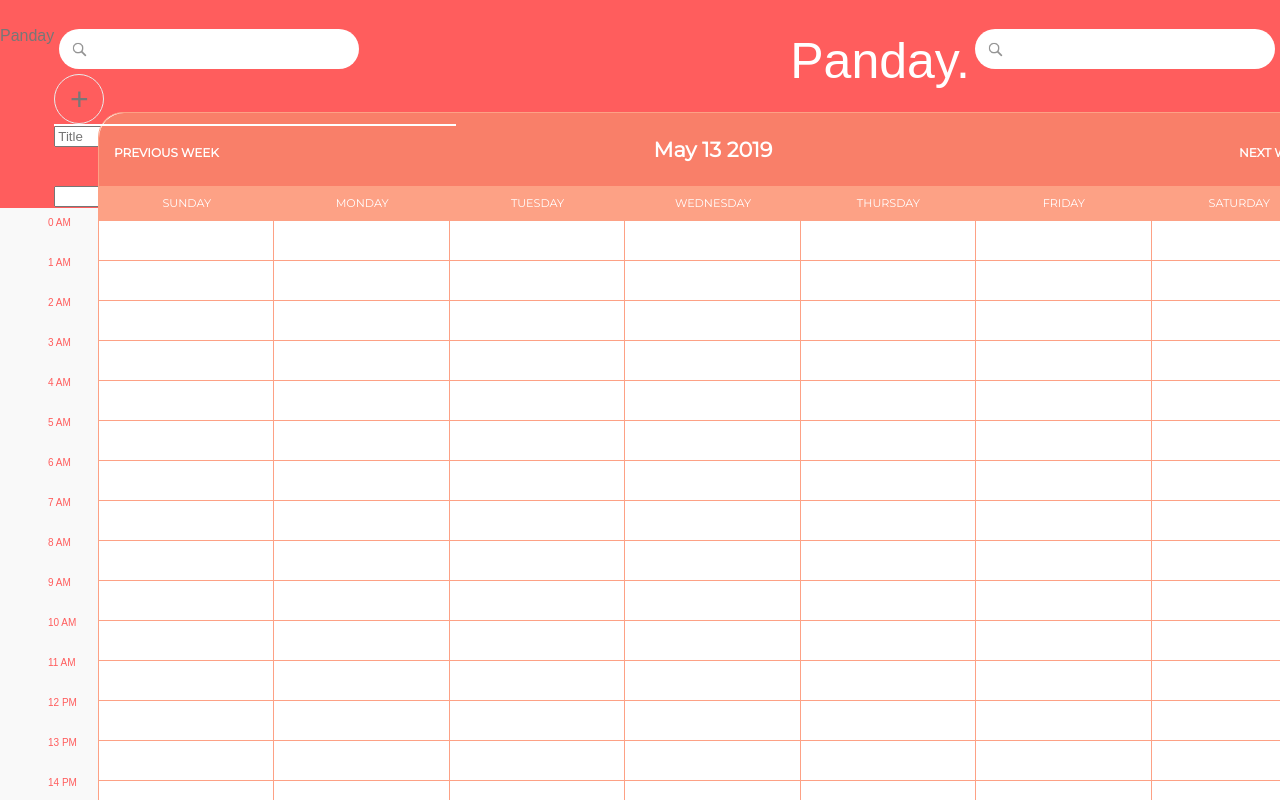
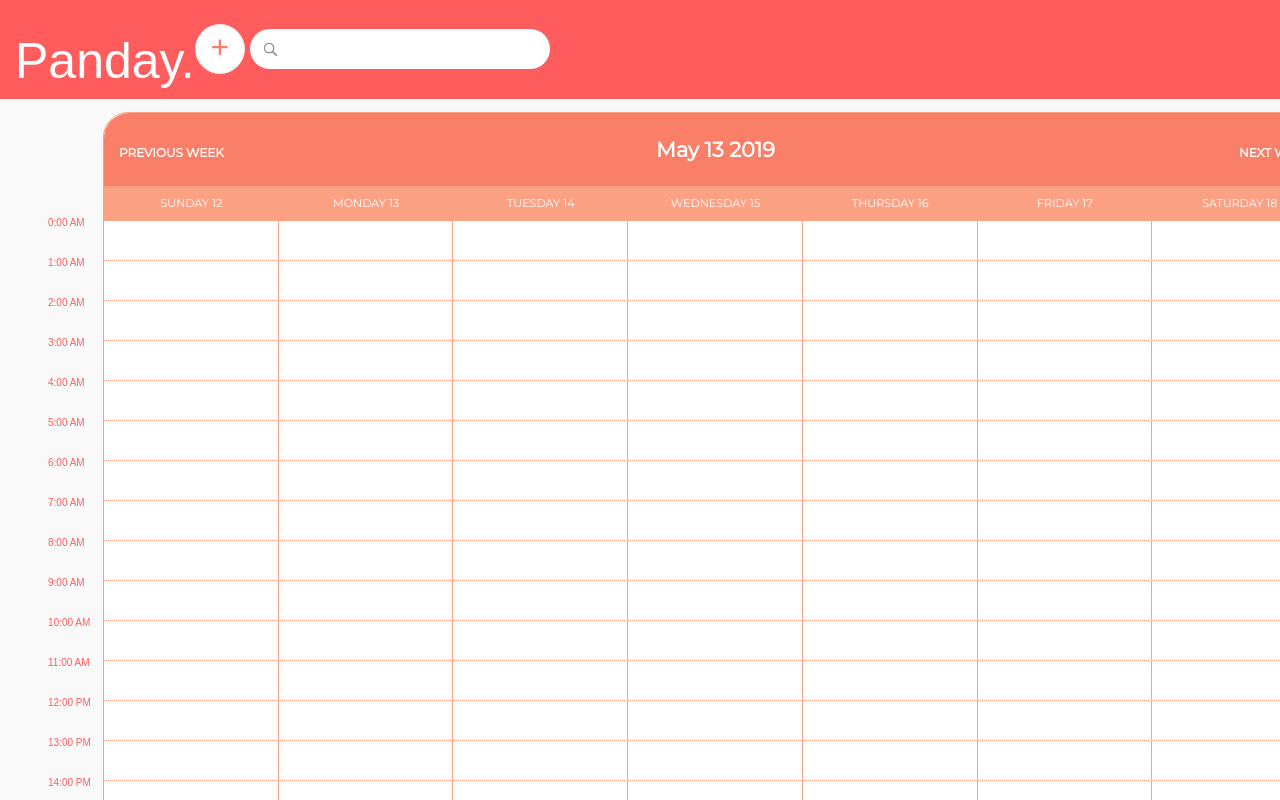
Before and after one commit to alex-lacroix/pandayproject, a React app: page / in a window 1280 px wide. Shown: the top 800 px of the page. Built offline with nearby package versions, Linux system fonts and the light colour scheme; no server answers.

Commit message:
more css

```diff
--- a/src/CalendarWeek.jsx
+++ b/src/CalendarWeek.jsx
@@ -34,7 +34,7 @@ class CalendarWeek extends Component {
   };
 
   renderDays = () => {
-    const dateFormat = "dddd";
+    const dateFormat = "dddd D";
     const days = [];
 
     let startDate = dateFns.startOfWeek(this.state.currentWeek);
@@ -75,7 +75,6 @@ class CalendarWeek extends Component {
     const rows = [];
 
     let days = [];
-    let times = [];
     let day = startDate;
     let formattedDate = "";
 
@@ -94,7 +93,7 @@ class CalendarWeek extends Component {
 
   renderTime = () => {
     const { currentDay } = this.state;
-    const hourFormat = "H A";
+    const hourFormat = "H:mm A";
     const startDay = dateFns.startOfDay(currentDay);
     const timeCol = [];
 
--- a/src/NavBar.jsx
+++ b/src/NavBar.jsx
@@ -18,25 +18,21 @@ class NavBar extends Component {
   };
   render = () => {
     return (
-      <div className="navbar">
-        <h1>Panday</h1>
-        <nav>
-          <ul>
-            <Search />
+      <nav className="navbar">
+        <ul className="ul">
+          <li className="officialName">Panday.</li>
           <li className="categories">
             <p onClick={this.toggleDropdown} className="categories-toggle">
               +
             </p>
             <PickCategory categoriesHeight={this.state.categoriesHeight} />
           </li>
-            <AddEventDetails />
+          {/* <AddEventDetails /> */}
+          <li>
+            <Search />
+          </li>
         </ul>
       </nav>
-        <h1 className="officialName">Panday.</h1>
-        <ul>
-          <Search />
-        </ul>
-      </div>
     );
   };
 }
--- a/src/calendarweek.css
+++ b/src/calendarweek.css
@@ -302,7 +302,7 @@ span:hover::before {
 }
 
 .calendar .body .row {
-  border-bottom: 1px solid var(--border-color);
+  border-bottom: 1.1px dotted var(--border-color);
 }
 
 .timecol {
@@ -311,13 +311,13 @@ span:hover::before {
 
 .timecell {
   position: relative;
-  border-bottom: 1px solid var(--border-color);
+  border-bottom: 2px dotted var(--border-color);
   height: 2em;
 }
 
 .timecol .time {
   display: flex;
-  width: 50px;
+  width: 55px;
   flex-direction: column;
   color: #ff5d5d;
   font-size: 10px;
@@ -340,6 +340,6 @@ span:hover::before {
 }
 
 .calendar .body .weekcell:hover {
-  background-color: #f7ecc3;
+  background-color: #ffeef0;
   opacity: 50%;
 }
--- a/src/main.css
+++ b/src/main.css
@@ -6,9 +6,13 @@ body {
 }
 
 .navbar {
-  display: flex;
   justify-content: space-between;
   background-color: #ff5d5d;
+}
+
+.ul {
+  display: flex;
+  flex-direction: row;
 }
 
 .searchBox {
@@ -43,20 +47,23 @@ body {
 }
 
 .categories-toggle {
-  display: flex;
-  justify-content: center;
   align-items: center;
+  background-color: #fff;
   border: 1px solid #eaeaea;
   border-radius: 50%;
+  color: #f97f69;
   cursor: pointer;
+  display: flex;
+  height: 50px;
+  justify-content: center;
+  padding-bottom: 4px;
   width: 50px;
-  height: 50px;
   font-size: 32px;
 }
 
 .categories-dropdown {
-  background: #fff;
-  border: 1px solid gold;
+  /* background: #fff; */
+  border: 1px solid #f97f69;
   position: absolute;
   top: 50px;
   left: 0;
```
Lines whose indentation alone changed are shown as unchanged.
